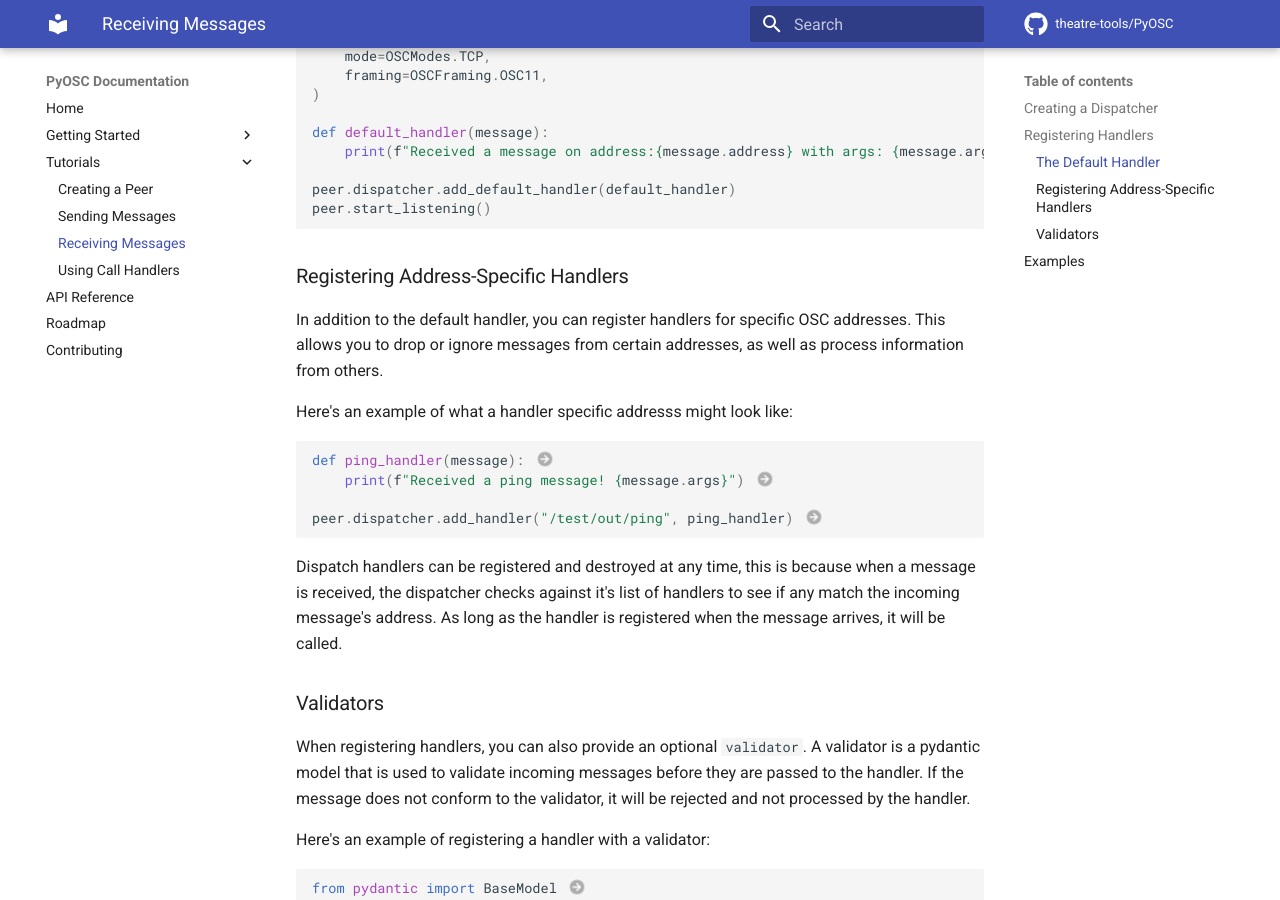
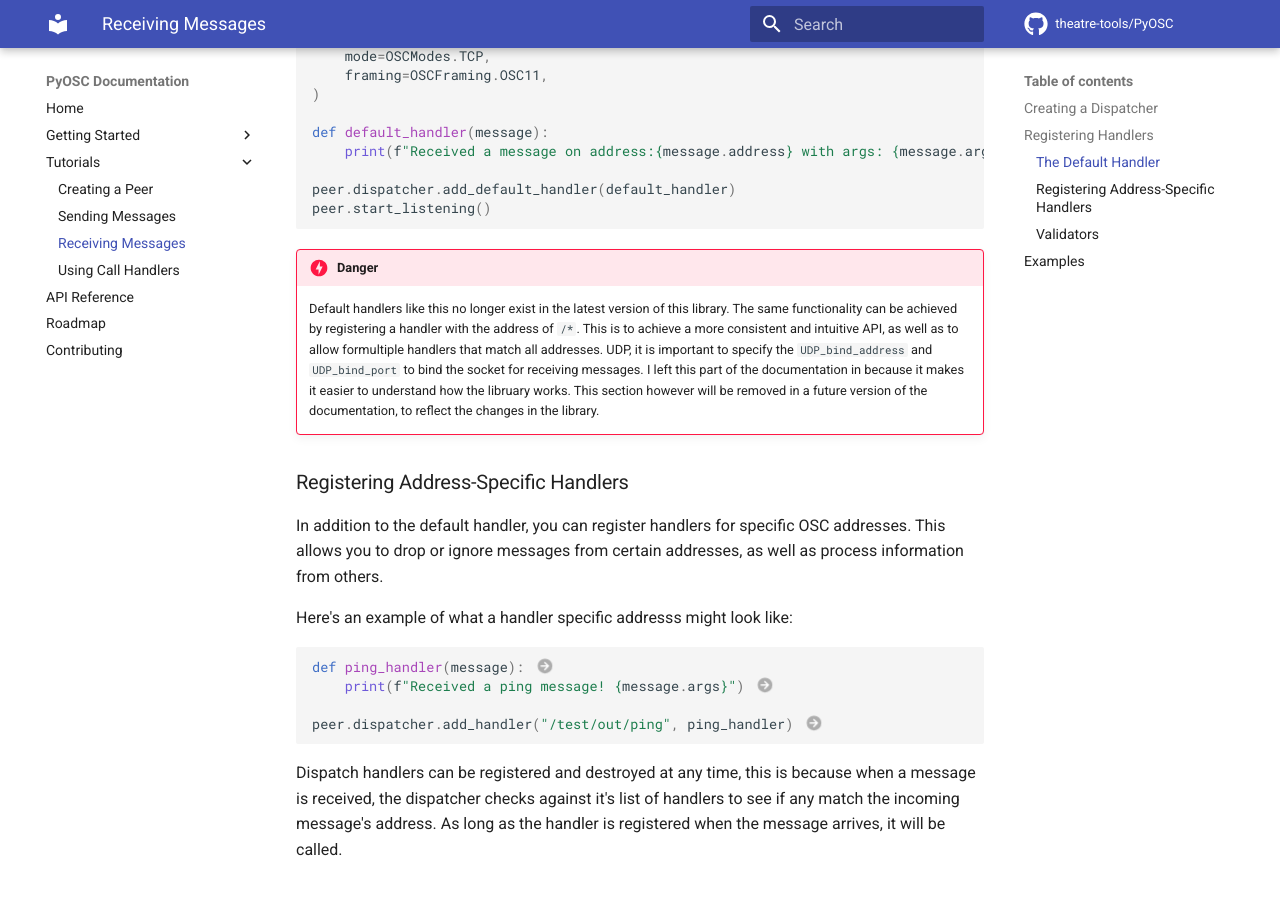
Before and after one commit to Theatre-Tools/PyOSC, an MkDocs documentation site: the page built from docs/tutorials/dispatcher.md, in a window 1280 px wide and 900 px high, scrolled down 1168 px. Built offline with MkDocs 1.6.1 and Material for MkDocs 9.7.7, drawn with Linux system fonts in a browser that asks for light colours; comment, search, counter and statistics services are not loaded; the version menu is left out.

Commit message:
docs: update dispatcher tutorial to reflect changes in default handler functionality

````diff
--- a/docs/tutorials/dispatcher.md
+++ b/docs/tutorials/dispatcher.md
@@ -3,6 +3,7 @@
 The [`Dispatcher`](../api_reference.md#dispatcher){ data-preview } object in PyOSC is what routes incoming OSC messages based on their address. It's implementation is simple and efficient, allowing you to easily register handler based on methods, addresses and pydanntic models.
 
 ## Creating a Dispatcher
+
 Dispatchers no longer need to be explicitly created, as they are now automatically initialized when you create a [`Peer`](../api_reference.md#peer){ data-preview } object. However, if you need to create one manually, you can do so like this:
 
 ```python
@@ -13,7 +14,8 @@
 
 ## Registering Handlers
 
-### The Default Handler
+### The Default Handler {#default-handler}
+
 In PyOSC handlers are registed by the address for which they are handling messages for. There is only one dispatch handler that doesn't have an address assigned to it, and that is the [`default handler`](../api_reference.md#method-default_handler){ data-preview }, which is called when no other handlers match the incoming message's address.
 
 Let's make a simple example, that registers a default handler, and prints the message. The default `validator` will accept all OSCMessages.
@@ -57,7 +59,11 @@
 peer.start_listening()
 ```
 
-### Registering Address-Specific Handlers
+!!! danger
+    Default handlers like this no longer exist in the latest version of this library. The same functionality can be achieved by registering a handler with the address of `/*`. This is to achieve a more consistent and intuitive API, as well as to allow formultiple handlers that match all addresses. UDP, it is important to specify the `UDP_bind_address` and `UDP_bind_port` to bind the socket for receiving messages. I left this part of the documentation in because it makes it easier to understand how the libruary works. This section however will be removed in a future version of the documentation, to reflect the changes in the library.
+
+### Registering Address-Specific Handlers {#handlers}
+
 In addition to the default handler, you can register handlers for specific OSC addresses. This allows you to drop or ignore messages from certain addresses, as well as process information from others.
 
 Here's an example of what a handler specific addresss might look like:
@@ -104,7 +111,6 @@
 3. We define a property `message` that extracts the string value from the first argument of the message.
 4. The `ping_handler` function is defined to accept a `PingResponse` object, which will be validated before being passed to the handler.
 5. The `ping_handler` function is registered to handle messages sent to the `/test/out/ping` address, this time with the `PingResponse` model as its validator.
-
 
 ## Examples
 
````
Also changed, not shown: other parts of docs/tutorials/dispatcher.md (+2 -1 lines).
